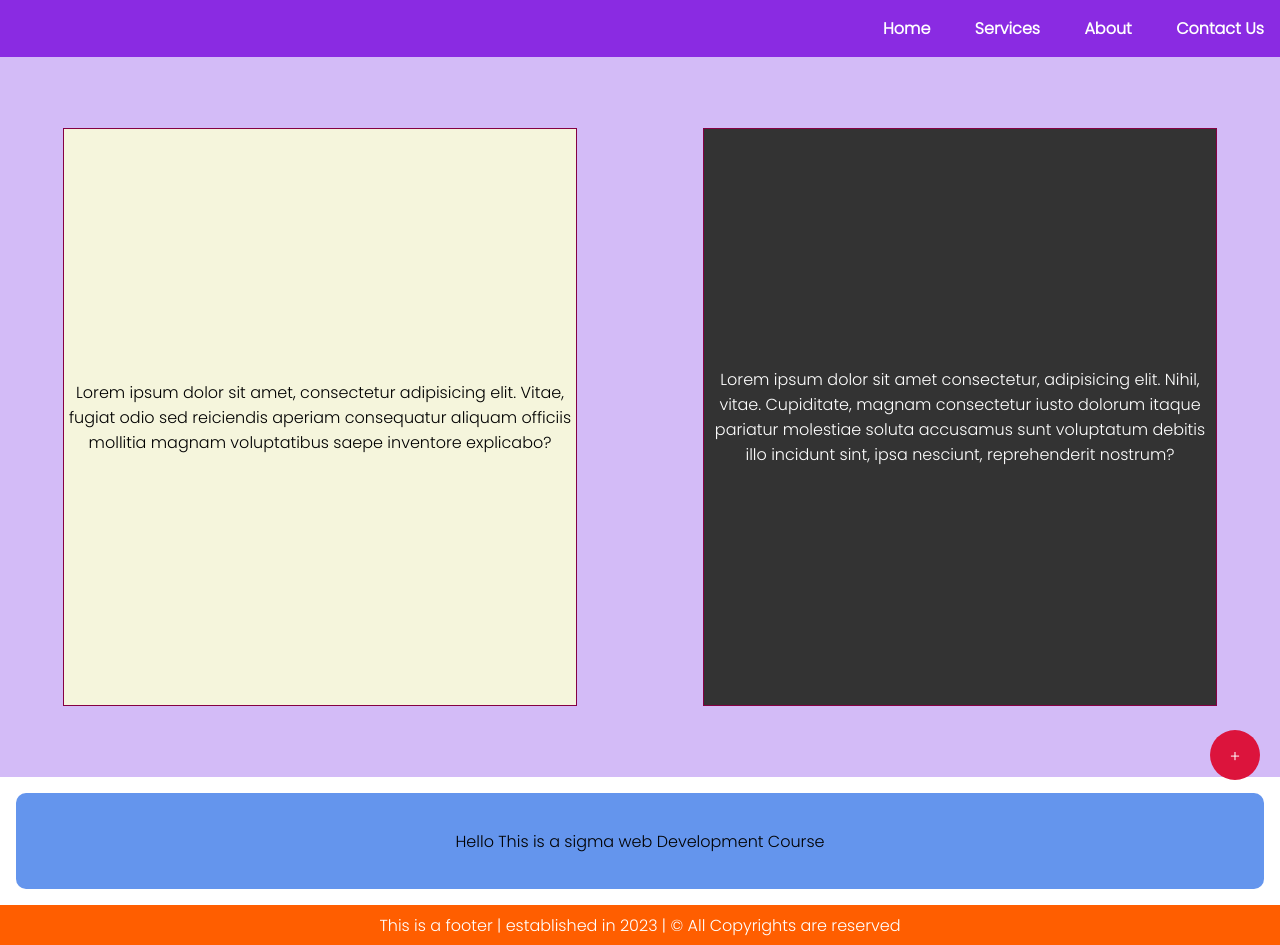
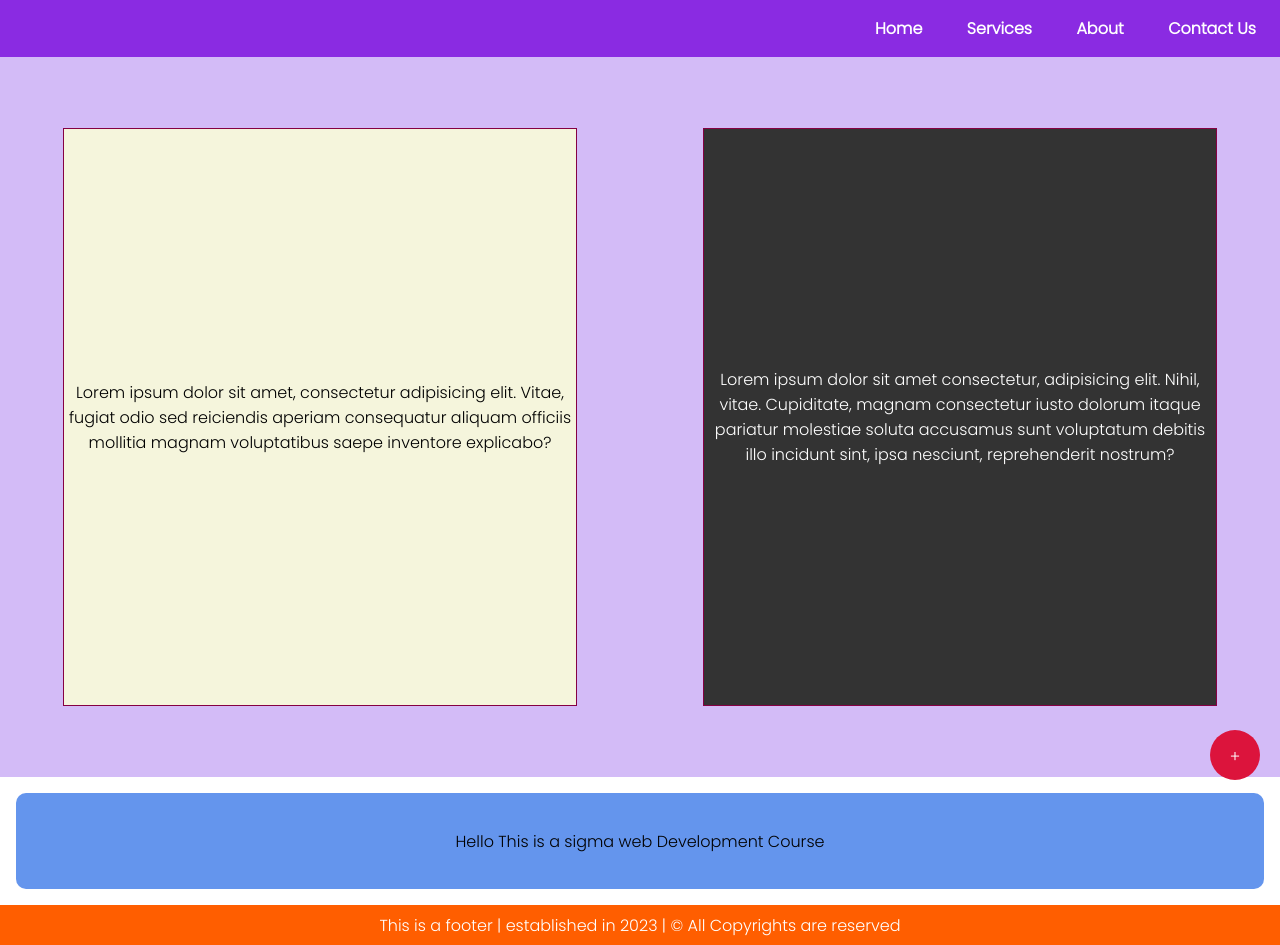
Before and after one commit to Smarth-dve/Web-Development-2023, a plain HTML site: page Video 37/index.html in a window 1280 px wide. Drawn offline with Linux system fonts and the light colour scheme.

Commit message:
final commit for this exercise

```diff
--- a/Video 37/index.html
+++ b/Video 37/index.html
@@ -23,9 +23,9 @@
             justify-content:right;
             background-color: blueviolet;
             position: sticky;
-            width: 100%;
+            width: 100vw;
             top: 0;
-            padding: 1vh;
+            padding: 1vh 0vh;
             z-index: 1;
         }
 
```
